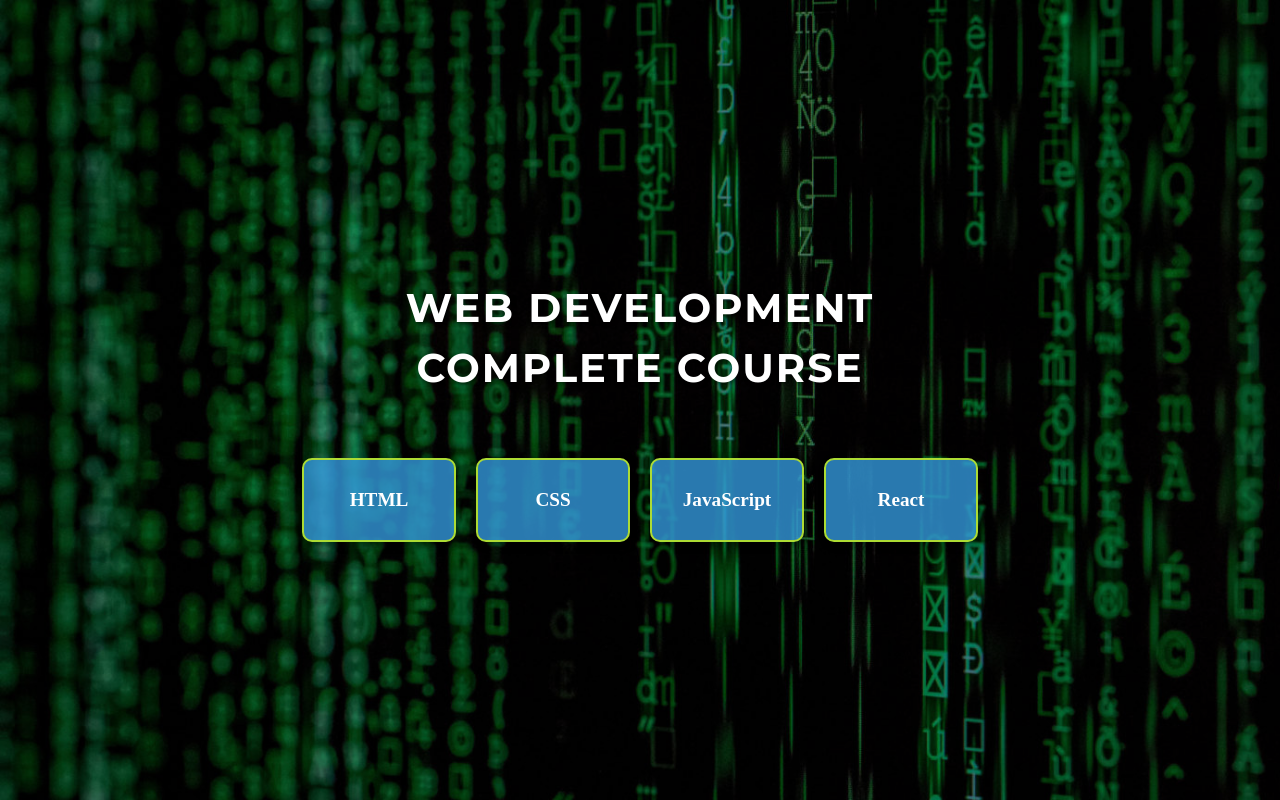
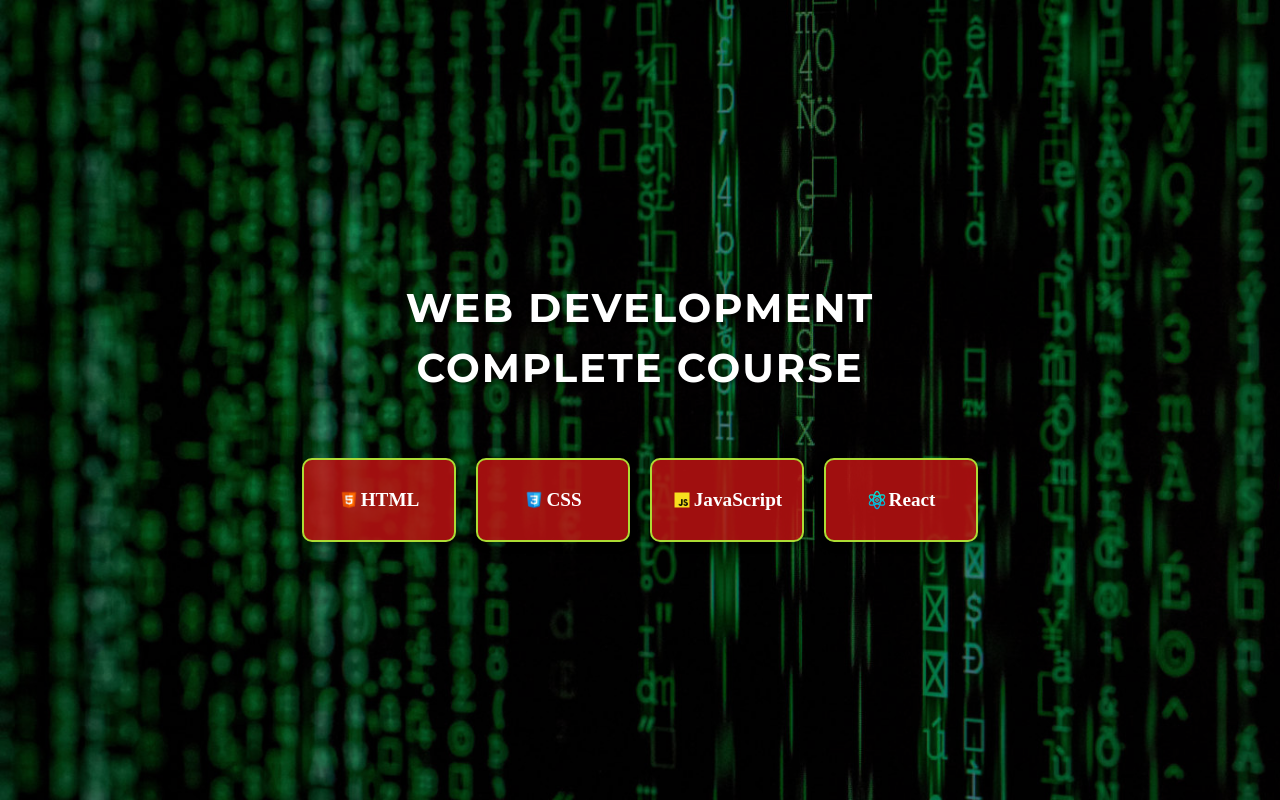
Before and after one commit to Sanjeeb-J/Notes, a plain HTML site: page index.html in a window 1280 px wide. Drawn offline with Linux system fonts and the light colour scheme.

Commit message:
added icon

```diff
--- a/CSS/main.css
+++ b/CSS/main.css
@@ -53,7 +53,7 @@ body::before {
 }
 
 .box{
-  background-color: rgba(52, 152, 219, 0.8);
+  background-color: rgba(198, 19, 19, 0.808);
   height: 80px;
   width: 150px;
   display: flex;
@@ -78,4 +78,12 @@ body::before {
   color: white;
   font-size: 1.2em;
   font-weight: bold;
+  display: flex;
+  align-items: center;
+  gap: 2px;
 }
+
+
+img{
+  width: 20px;
+}
--- a/index.html
+++ b/index.html
@@ -16,16 +16,16 @@
 
   <div class="container">
     <div class="box">
-      <a class="link" href="">HTML</a>
+      <a class="link" href=""><img src="img/html.png" alt="html">HTML</a>
     </div>
     <div class="box">
-      <a class="link" href="">CSS</a>
+      <a class="link" href=""><img src="img/css.png" alt="css">CSS</a>
     </div>
     <div class="box">
-      <a class="link" href="">JavaScript</a>
+      <a class="link" href=""><img src="img/javascript.png" alt="javascript">JavaScript</a>
     </div>
     <div class="box">
-      <a class="link" href="">React</a>
+      <a class="link" href=""><img src="img/react.png" alt="react">React</a>
     </div>
   </div>
 
```
Also changed, not shown: img/react.png (added).
